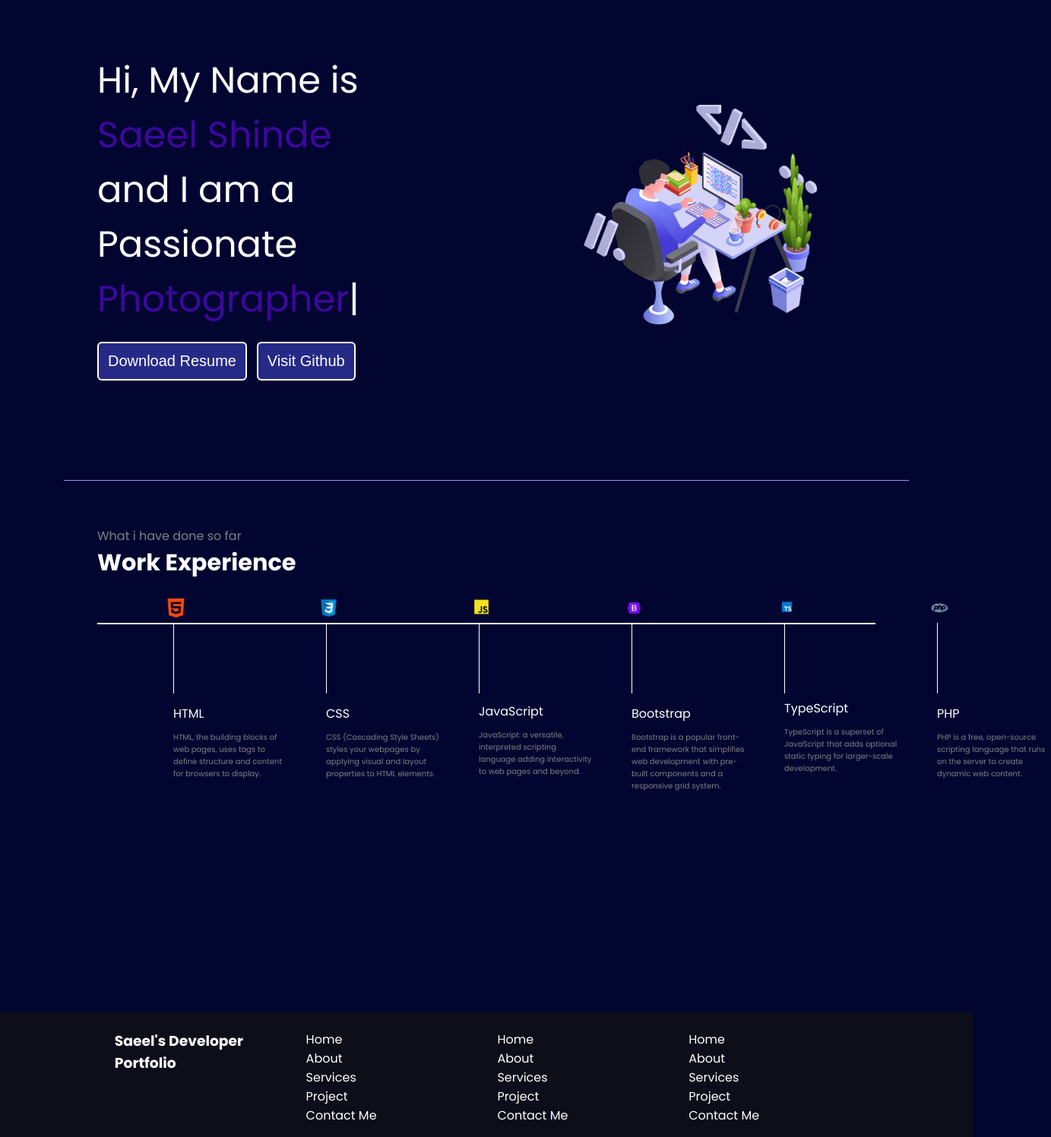
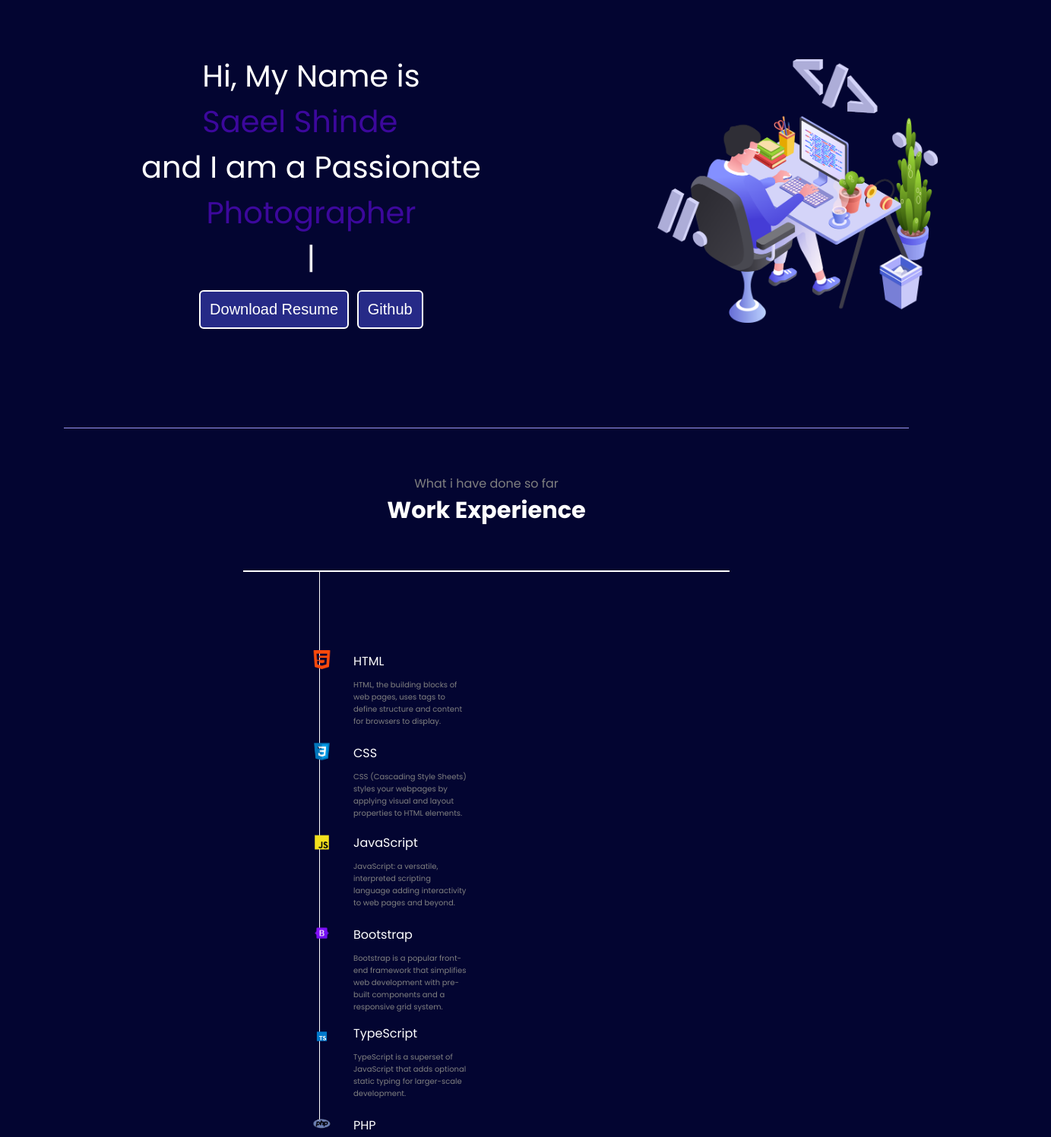
Before and after one commit to saeel12/portfolio, a plain HTML site: page index.html in a window 1280 px wide. Shown: the part 140-1637 px from the top of the page at 76% size, 1383 px wide, since content can reach past the window. Drawn offline with nearby package versions, Linux system fonts and the light colour scheme.

Commit message:
Update index.html

```diff
--- a/index.html
+++ b/index.html
@@ -17,8 +17,6 @@
             margin: 0;
             padding: 0;
         }
-
-
 
         body {
             background-color: rgb(3, 5, 49);
@@ -83,13 +81,16 @@
         .leftSection {
             /* background-color: rgb(238, 9, 9); */
             font-size: 3rem;
+            font-size: 3rem;
             /* change it up to browser */
             /* margin: 70px 0; */
         }
-        .leftSection .buttons{
+
+        .leftSection .buttons {
             padding: 50px 0;
         }
-        .leftSection .btn{
+
+        .leftSection .btn {
             padding: 12px;
             background-color: #262a87;
             color: white;
@@ -99,7 +100,8 @@
             cursor: pointer;
 
         }
-        .leftSection .btn:hover{
+
+        .leftSection .btn:hover {
 
             background-color: #1c1f86;
 
@@ -119,7 +121,8 @@
         .purple {
             color: rgb(60, 8, 156);
         }
-        .text-grey{
+
+        .text-grey {
             color: grey;
         }
 
@@ -204,6 +207,74 @@
             color: grey;
             padding: 12px 0;
         }
+
+        @media screen and (max-width:1400px) {
+
+            body{
+                min-width: fit-content;
+                /* background-color: red; */
+            }
+            .leftSection {
+            font-size: 2.5rem;
+        }
+            .box {
+                flex-direction: column;
+            }
+
+            .secondSection .vertical {
+                height: unset;
+            }
+
+            .vertical-title,
+            .vertical-desc {
+                left: 45px;
+            }
+
+            .secondSection .box {
+                width: 50vw;
+            }
+
+            nav {
+                flex-direction: column;
+            }
+            /* footer{
+                /* display: none; */
+            } */
+
+            .firstSection{
+                flex-direction: column-reverse;
+            }
+            .leftSection{
+                width: 100%!important;
+                display: flex;
+                flex-direction: column;
+                justify-content: center;
+                align-items: center;
+            }
+            .secondSection{
+                    height: 141vh;
+                }
+            .rightSection{
+                width: 721px!important;
+                display: flex;
+                justify-content:center ;
+
+
+            }
+            .rightSection .img{
+                width:45vw;
+                margin-bottom: 73px;
+            }
+            .secondSection{
+
+                display:flex;
+                flex-direction: column;
+                align-items: center;
+            }
+            .image-top{
+                top:105px;
+            }
+        }
     </style>
 
 </head>
@@ -233,13 +304,13 @@
     <main>
         <section class="firstSection">
             <div class="leftSection">
-                Hi, My Name is <br>
-                <span class="purple">Saeel Shinde</span>
+                <div>Hi, My Name is <br> <span class="purple">Saeel Shinde</span>
+                </div>
                 <div>and I am a Passionate</div>
                 <span id="element"></span>
                 <div class="button">
                     <button class="btn">Download Resume</button>
-                    <button class="btn">Visit Github</button>
+                    <button class="btn"> <a style="text-decoration: none;color: white;" href="https://github.com/saeel12"> Github </a></button>
                 </div>
             </div>
             <div class="rightSection">
@@ -292,7 +363,8 @@
                 <div class="vertical"><img class="image-top" src="img/php.png" alt="">
                     <div class="vertical-title">PHP</div>
                     <div class="vertical-desc">
-                        PHP is a free, open-source scripting language that runs on the server to create dynamic web content.
+                        PHP is a free, open-source scripting language that runs on the server to create dynamic web
+                        content.
                     </div>
                 </div>
 
@@ -316,20 +388,24 @@
                     <li>Contact Me</li>
                 </ul>
             </div>
-            <div class="footer-third"><ul>
+            <div class="footer-third">
+                <ul>
                     <li>Home</li>
                     <li>About</li>
                     <li>Services</li>
                     <li>Project</li>
                     <li>Contact Me</li>
-            </ul></div>
-            <div class="footer-fourth"><ul>
+                </ul>
+            </div>
+            <div class="footer-fourth">
+                <ul>
                     <li>Home</li>
                     <li>About</li>
                     <li>Services</li>
                     <li>Project</li>
                     <li>Contact Me</li>
-            </ul></div>
+                </ul>
+            </div>
         </div>
         <div class="footer-rights">www.saeelsportfolio.com | All Rights reserved &#169; 2024</div>
     </footer>
```
Lines whose indentation alone changed are shown as unchanged.
